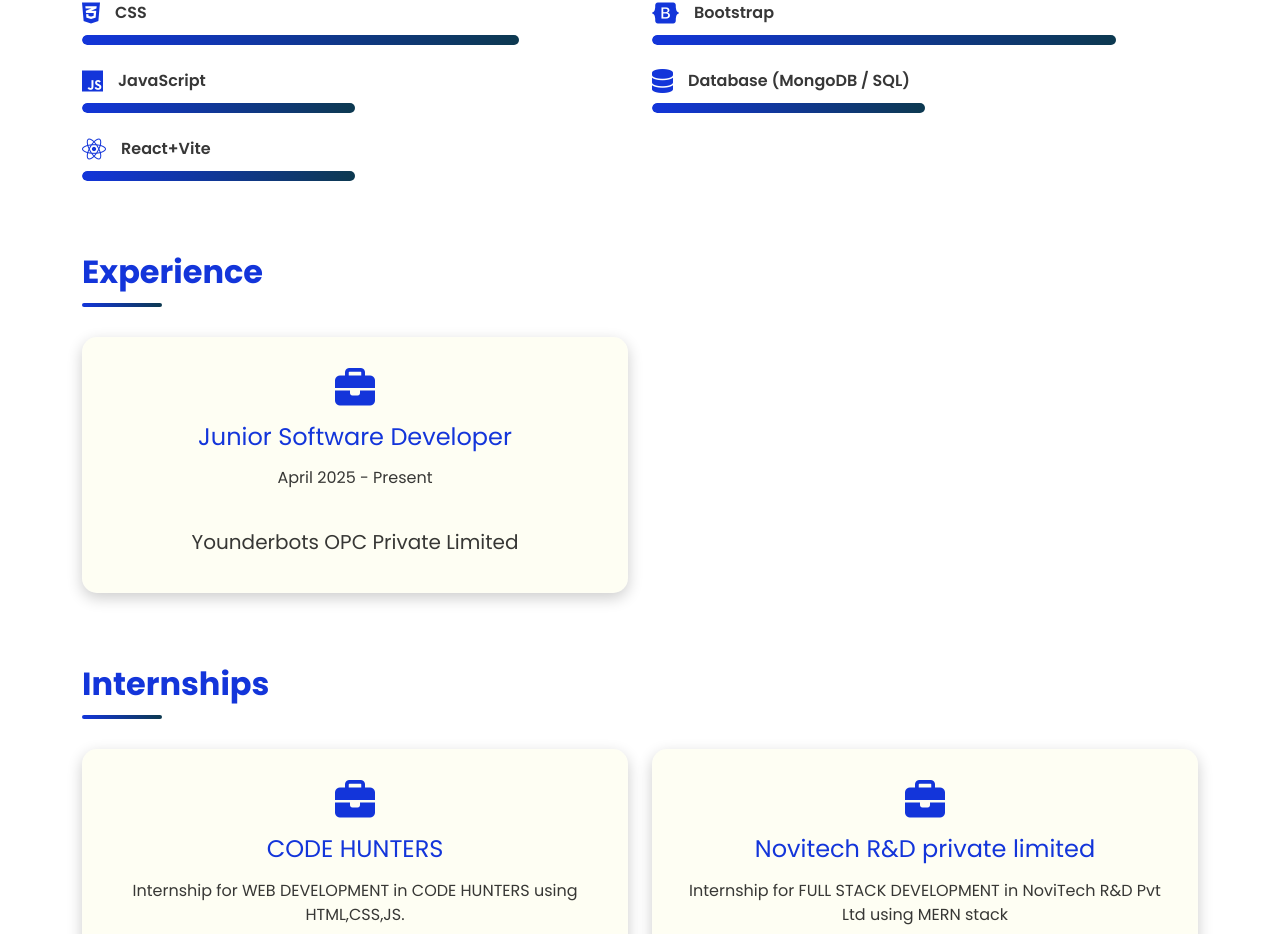
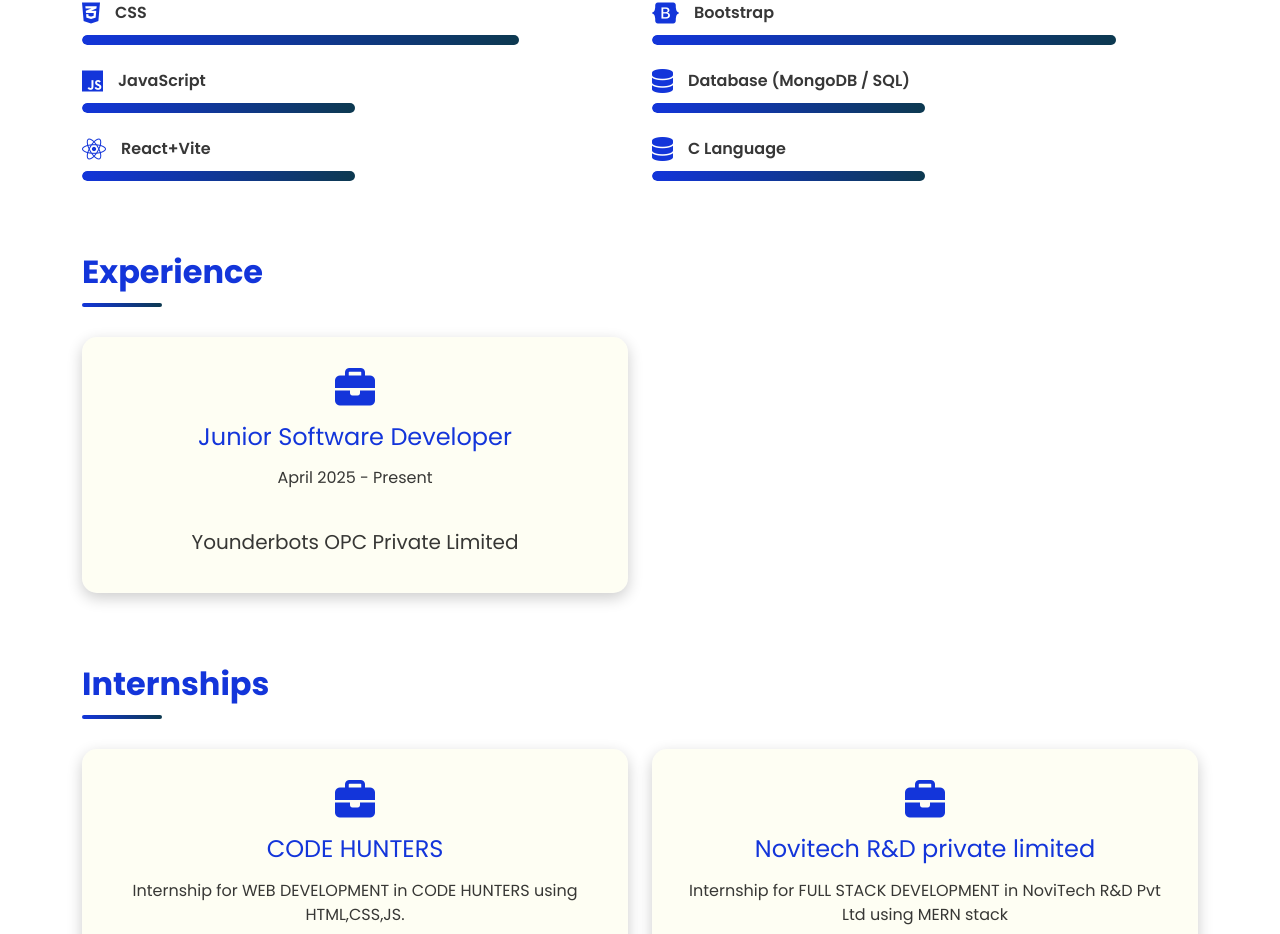
Before and after one commit to Rikeshwaran/Rikeshwaran.portfolio, a React (Vite) app in the folder Portfolio/: page / in a window 1280 px wide. Shown: the part 1732-2666 px from the top of the page. Built offline with nearby package versions, Linux system fonts and the light colour scheme.

Commit message:
resume changed

```diff
--- a/Portfolio/src/components/Body/Skills.jsx
+++ b/Portfolio/src/components/Body/Skills.jsx
@@ -79,6 +79,15 @@
               <div className="progress-bar bg-secondary" role="progressbar" style={{ width: "50%" }} aria-valuenow="50" aria-valuemin="0" aria-valuemax="100" />
             </div>
           </div>
+          <div className="skill mb-4">
+            <div className="skill-header">
+              <i className="fas fa-database"></i>
+              <span>C Language</span>
+            </div>
+            <div className="progress">
+              <div className="progress-bar bg-secondary" role="progressbar" style={{ width: "50%" }} aria-valuenow="50" aria-valuemin="0" aria-valuemax="100" />
+            </div>
+          </div>
         </div>
       </div>
     </section>
```
Also changed, not shown: 1 other file (tests, documents, lock files or other folders).
